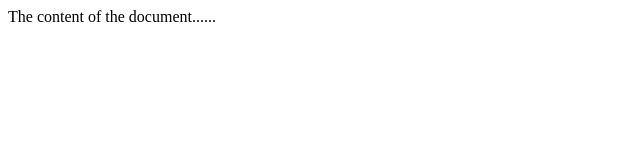
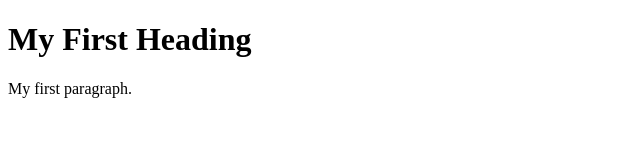
Before and after one commit to Woodshox/rsschool-cv, a plain HTML site: page index.html in a window 1280 px wide. Shown: the whole page, without its empty margins (0-640 px from the left). Drawn offline with Linux system fonts and the light colour scheme.

Commit message:
refactor: change structure of the project

```diff
--- a/index.html
+++ b/index.html
@@ -1,12 +1,12 @@
 <!DOCTYPE html>
-<html lang="en">
+<html>
 <head>
-<meta charset="utf-8" />
-<title>Titile</title>
+<title>Page Title</title>
 </head>
+<body>
 
-<body>
-The content of the document......
+<h1>My First Heading</h1>
+<p>My first paragraph.</p>
+
 </body>
-
 </html>
```
Also changed, not shown: 1 other file.
